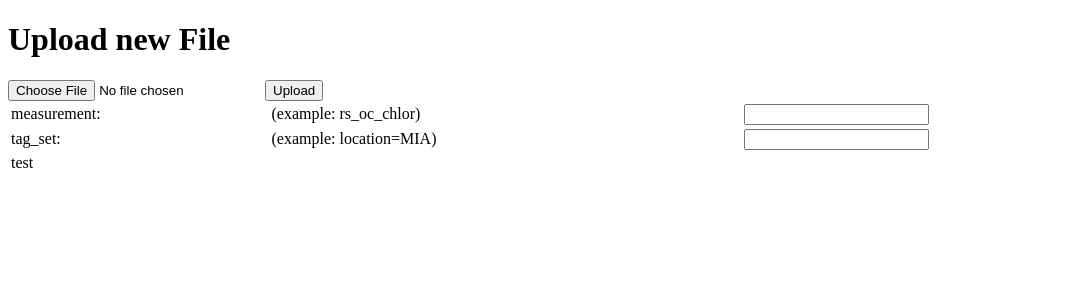
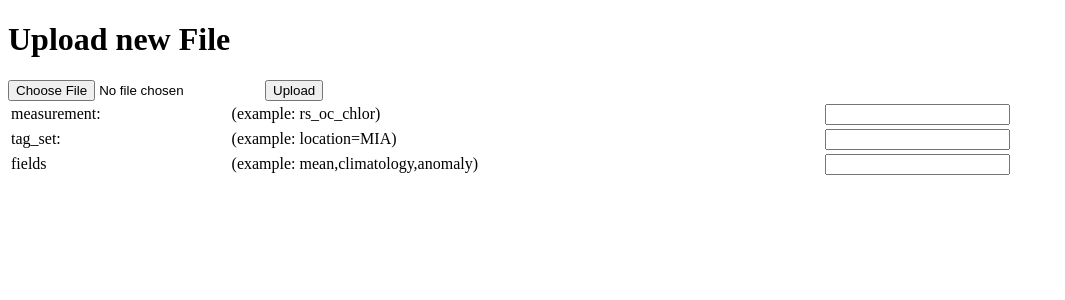
Before and after one commit to marinebon/mbon_data_uploader, a Flask app: page / in a window 1280 px wide. Shown: the top 300 px of the page, without its empty margins (0-1065 px from the left). Run offline with Flask 2, Linux system fonts and the light colour scheme.

Commit message:
+ fields form element

```diff
--- a/mbon_data_uploader/handle_csv_file.py
+++ b/mbon_data_uploader/handle_csv_file.py
@@ -14,6 +14,8 @@ def handle_csv_file(filepath, form_args):
     assert measurement is not None
     tag_set = form_args["tag_set"]
     assert tag_set is not None
+    fields = form_args['fields']
+    assert fields is not None
 
     # === insert tag columns & set proper na values
     NA_REP = -999  # influxdb doesn't handle NA, NaN, null
@@ -33,7 +35,7 @@ def handle_csv_file(filepath, form_args):
         "--csv", filepath,
         "--dbname", DBNAME,
         "--measurement", measurement,
-        "--field_columns", "mean,climatology,anomaly",
+        "--field_columns", fields,
         "--tag_columns", ','.join(tag_columns),
         "--force_insert_even_csv_no_update", "True",
         "--server", INFLUXDB_SERVER,  # TODO: update this for prod
--- a/mbon_data_uploader/templates/file_submission.html
+++ b/mbon_data_uploader/templates/file_submission.html
@@ -8,15 +8,23 @@
       <tr>
           <td>measurement:</td>
           <td>(example: rs_oc_chlor)</td>
-          <td><input type=text name=measurement value={{request.args['measurement']}}></td>
+          <td><input
+              type=text name=measurement value={{request.args['measurement']}}
+          ></td>
       </tr>
       <tr>
           <td>tag_set:</td>
           <td>(example: location=MIA)</td>
-          <td><input type=text name=tag_set value="{{request.args['tag_set']}}"></td>
+          <td><input
+              type=text name=tag_set value="{{request.args['tag_set']}}"
+          ></td>
       </tr>
       <tr>
-          <td> test</td>
+          <td>fields</td>
+          <td>(example: mean,climatology,anomaly)</td>
+          <td><input
+              type=text name=fields value="{{request.args['fields']}}"
+          ></td>
       </tr>
   </table>
 </form>
```
Also changed, not shown: README.md.
